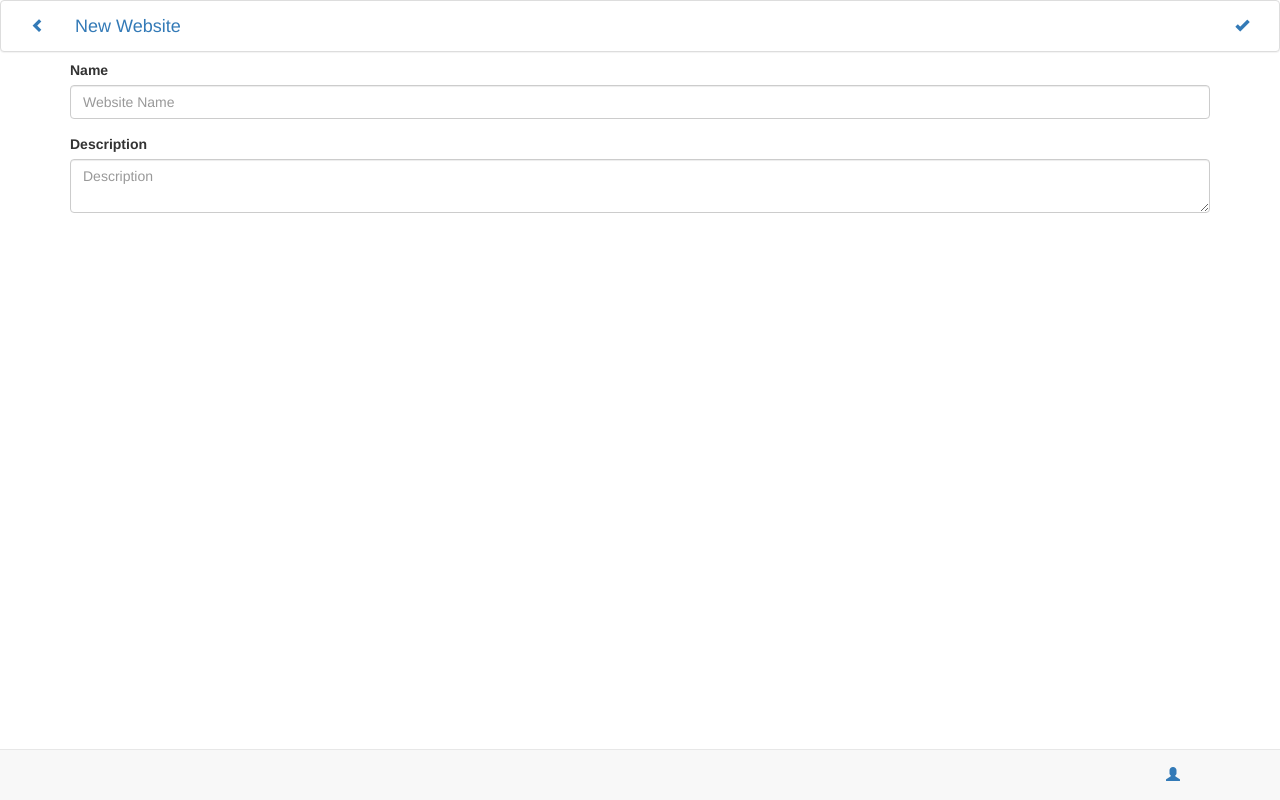
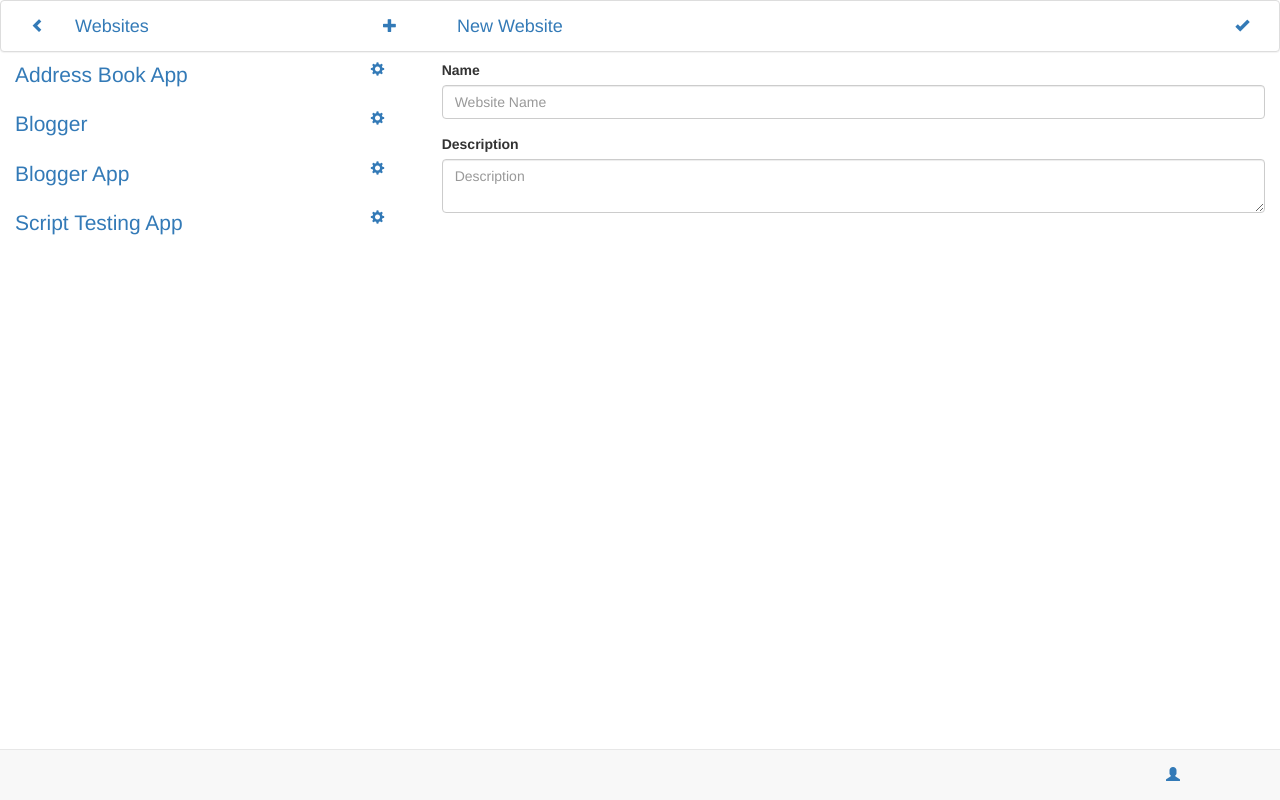
Before and after one commit to 0xnf2/flower-nick-webdev, a website: page public/assignment/website-new.html in a window 1280 px wide. Drawn offline with nearby package versions, Linux system fonts and the light colour scheme.

Commit message:
figured out splitviews with grids

```diff
--- a/public/assignment/css/style.css
+++ b/public/assignment/css/style.css
@@ -5,3 +5,8 @@ input.form-control {
 body {
     padding-top: 60px;
 }
+
+#sidepanel {
+    float:left;
+    overflow: hidden;
+}
--- a/public/assignment/website-new.html
+++ b/public/assignment/website-new.html
@@ -10,8 +10,26 @@
 
 <nav class="panel panel-default navbar-fixed-top">
     <div class="container-fluid">
-        <div>
+        <div class="row">
+            <!--Augmented links for larger screens -->
+            <div class="col-md-4 col-lg-4 pull-left visible-md-inline-block visible-lg-inline-block">
                 <p class="navbar-text pull-left">
+                    <a href="profile.html" class="navbar-link">
+                        <span class="glyphicon glyphicon-chevron-left"></span>
+                    </a>
+                </p>
+                <a class="navbar-brand" href="#">
+                    Websites
+                </a>
+                <p class="navbar-text pull-right">
+                    <a href="website-new.html" class="navbar-link">
+                        <span class="glyphicon glyphicon-plus"></span>
+                    </a>
+                </p>
+            </div>
+            <!-- Base Links for small screen -->
+            <div class="col-md-8 col-lg-8">
+                <p class="navbar-text pull-left hidden-lg hidden-md">
                     <a href="website-list.html" class="navbar-link">
                         <span class="glyphicon glyphicon-chevron-left"></span>
                     </a>
@@ -26,9 +44,75 @@
                 </p>
             </div>
         </div>
+    </div>
 </nav>
 
-    <div class="container">
+    <div class="container-fluid">
+        <!-- Augmented website list for larger screen sizes-->
+        <div class="row">
+            <div class="col-md-4 col-lg-4 visible-md-inline visible-lg-inline">
+                <div class="row">
+                    <div class="col-xs-10 text-primary lead">
+                    <a href="page-list.html">
+                            Address Book App
+                        <a/>
+                    </div>
+                    <div class="col-xs-2">
+                        <p>
+                            <a href="website-edit.html">
+                                <span class="glyphicon glyphicon-cog"></span>
+                            </a>
+                        </p>
+                    </div>
+                </div>
+
+                <div class="row">
+                    <div class="col-xs-10 text-primary lead">
+                        <a href="page-list.html">
+                            Blogger
+                        <a/>
+                    </div>
+                    <div class="col-xs-2">
+                        <p>
+                            <a href="website-edit.html">
+                                <span class="glyphicon glyphicon-cog"></span>
+                            </a>
+                        </p>
+                    </div>
+                </div>
+
+                <div class="row">
+                    <div class="col-xs-10 text-primary lead">
+                        <a href="page-list.html">
+                            Blogger App
+                        <a/>
+                    </div>
+                    <div class="col-xs-2">
+                        <p>
+                            <a href="website-edit.html">
+                                <span class="glyphicon glyphicon-cog"></span>
+                            </a>
+                        </p>
+                    </div>
+                </div>
+
+                <div class="row">
+                    <div class="col-xs-10 text-primary lead">
+                        <a href="page-list.html">
+                            Script Testing App
+                        <a/>
+                    </div>
+                    <div class="col-xs-2">
+                        <p>
+                            <a href="page-list.html">
+                                <span class="glyphicon glyphicon-cog"></span>
+                            </a>
+                        </p>
+                    </div>
+                </div>
+            </div>
+            <!-- Always here, regardless of screen size-->
+            <div class="col-md-8 col-lg-8">
                 <form>
                     <div class="form-group">
                         <label for="websiteName">Name</label>
@@ -39,6 +123,8 @@
                         <textarea class="form-control" id="websiteDescription" placeholder="Description"></textarea>
                     </div>
                 </form>
+            </div>
+        </div>
     </div>
 
 <nav class="navbar navbar-default navbar-fixed-bottom">
```
Also changed, not shown: public/assignment/profile.html (+1 -1 lines), public/assignment/website-list.html (+1 -1 lines). Lines whose indentation alone changed are shown as unchanged.
